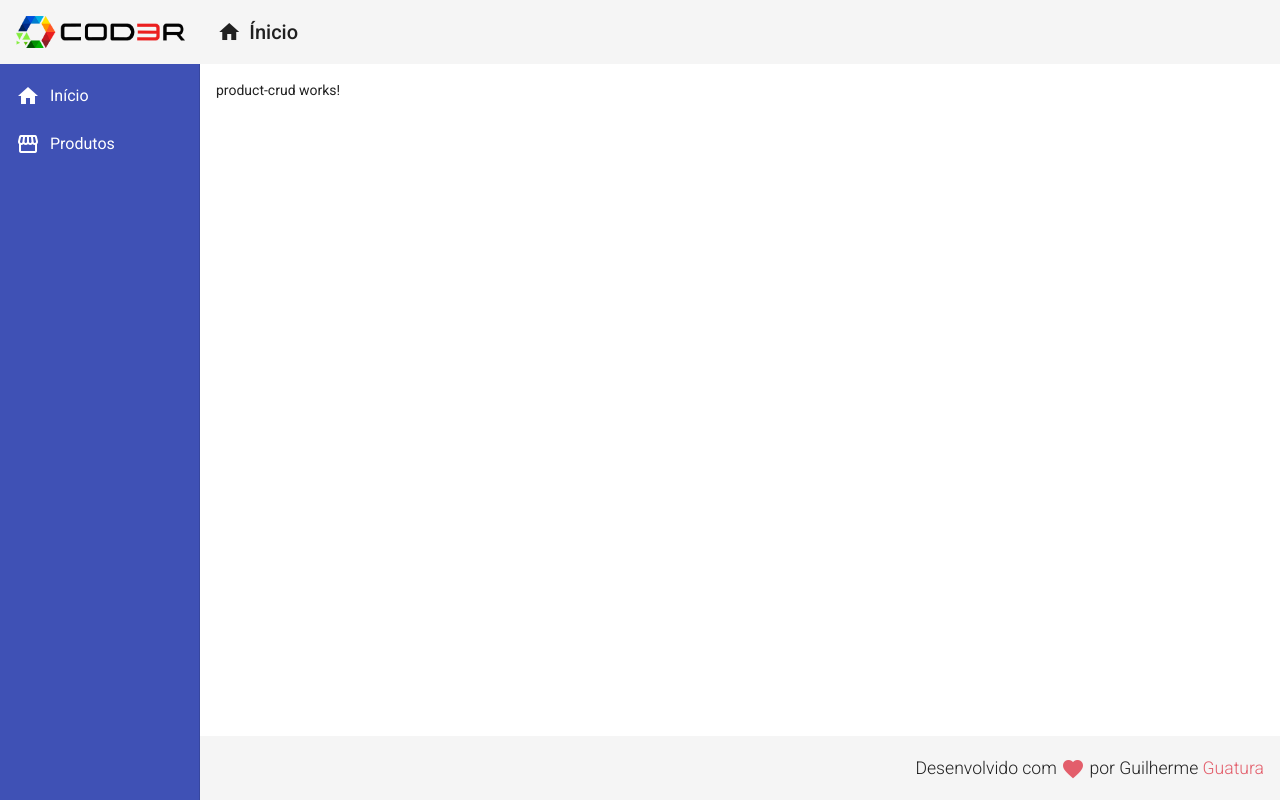
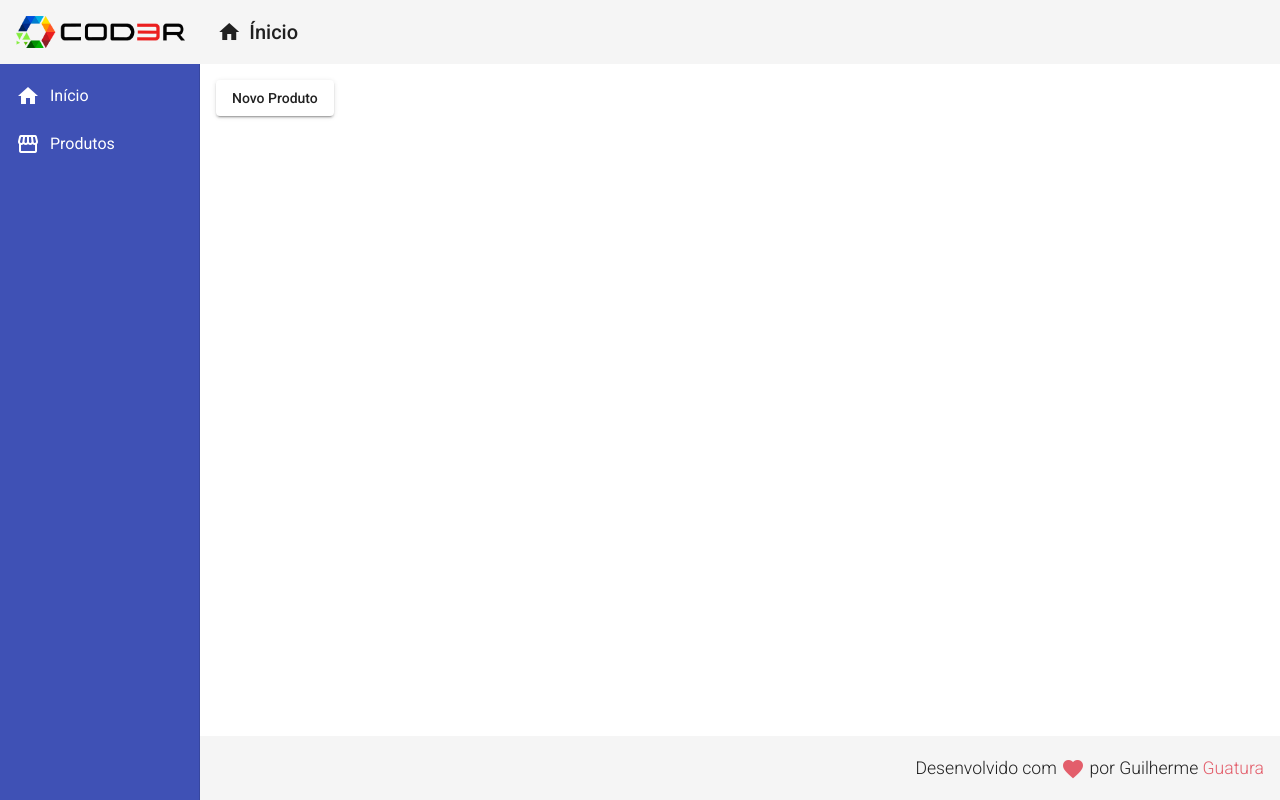
Before and after one commit to guiguat/angular-crud, an Angular app in the folder frontend/: page /products in a window 1280 px wide. Built offline with nearby package versions, Linux system fonts and the light colour scheme.

Commit message:
add button

```diff
--- a/frontend/src/app/views/product-crud/product-crud.component.html
+++ b/frontend/src/app/views/product-crud/product-crud.component.html
@@ -1 +1 @@
-<p>product-crud works!</p>
+<button mat-raised-button (click)="navigateToProductCreate()">Novo Produto</button>
```
